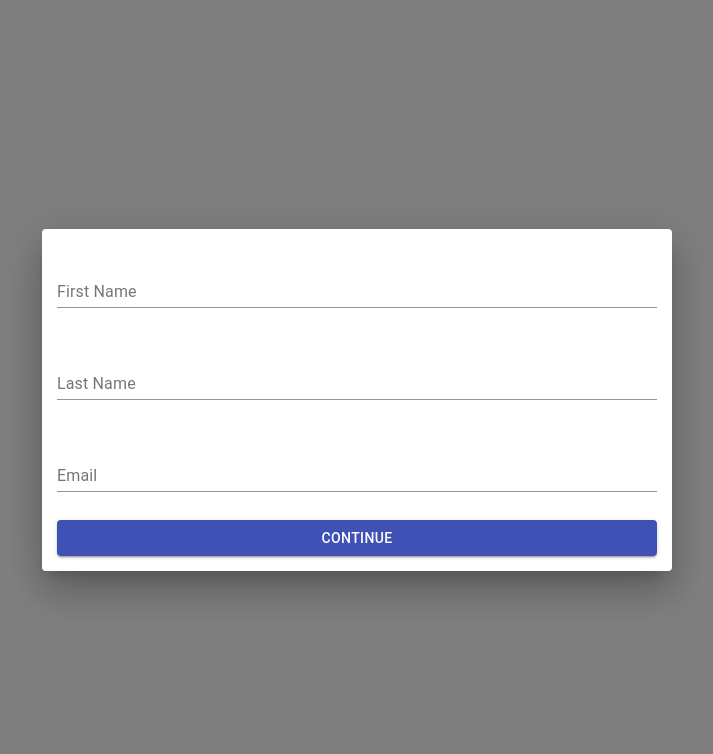
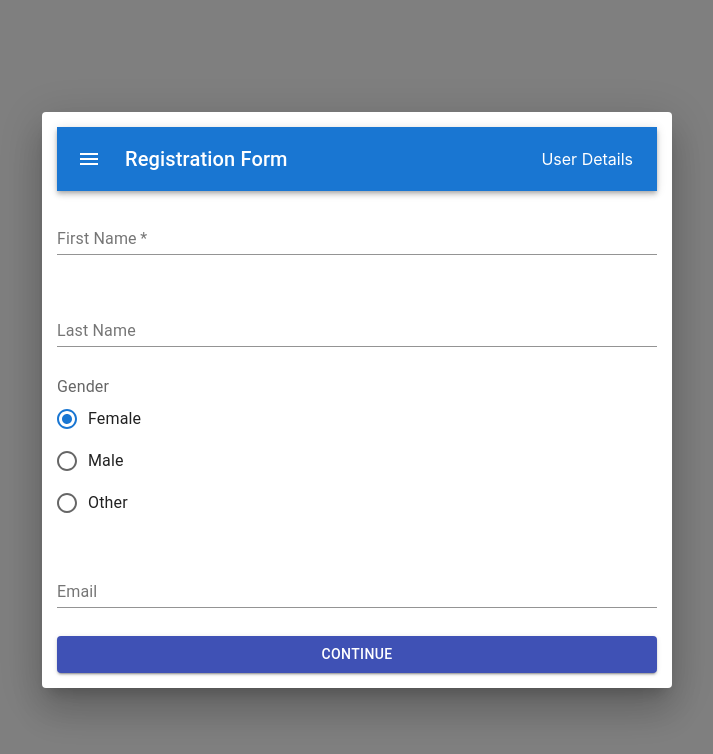
Before and after one commit to ManishBB/UserForm-React, a React (Create React App) app: page / in a window 1280 px wide. Shown: the top 754 px of the page, without its empty margins (283-996 px from the left). Built offline with nearby package versions, Linux system fonts and the light colour scheme.

Commit message:
Error prone input fields

```diff
--- a/src/components/Confirm.js
+++ b/src/components/Confirm.js
@@ -18,7 +18,7 @@ const Confirm = (props) => {
       };
 
       const {
-        values: { firstName, lastName, email, occupation, city, bio }
+        values: { firstName, lastName, gender, dateOfBirth, email, occupation, education, city, bio }
       } = props;
 
     return (
@@ -38,10 +38,19 @@ const Confirm = (props) => {
                 <ListItemText primary="Last Name" secondary={lastName} />
               </ListItem>
               <ListItem>
+                <ListItemText primary="Gender" secondary={gender} />
+              </ListItem>
+              <ListItem>
+                <ListItemText primary="Date of Birth" secondary={dateOfBirth} />
+              </ListItem>
+              <ListItem>
                 <ListItemText primary="Email" secondary={email} />
               </ListItem>
               <ListItem>
                 <ListItemText primary="Occupation" secondary={occupation} />
+              </ListItem>
+              <ListItem>
+                <ListItemText primary="Education" secondary={education} />
               </ListItem>
               <ListItem>
                 <ListItemText primary="City" secondary={city} />
--- a/src/components/FormPersonalDetails.js
+++ b/src/components/FormPersonalDetails.js
@@ -4,6 +4,15 @@ import AppBar from '@material-ui/core/AppBar';
 import { ThemeProvider as MuiThemeProvider } from '@material-ui/core/styles';
 import TextField from '@material-ui/core/TextField';
 import Button from '@material-ui/core/Button';
+import Toolbar from '@mui/material/Toolbar';
+import Typography from '@mui/material/Typography';
+import IconButton from '@mui/material/IconButton';
+import MenuIcon from '@mui/icons-material/Menu';
+import { Box } from '@mui/system';
+import Checkbox from '@mui/material/Checkbox';
+import FormGroup from '@mui/material/FormGroup';
+import FormLabel from '@mui/material/FormLabel';
+import { FormControlLabel } from '@mui/material';
 
 const FormPersonalDetails = (props) => {
 
@@ -27,7 +36,27 @@ const FormPersonalDetails = (props) => {
             fullWidth
             maxWidth='sm'
           >
-            <AppBar title="Enter Personal Details" />
+            <Box sx={{ flexGrow: 1 }}>
+                    <AppBar position="static">
+                        <Toolbar>
+                        <IconButton
+                            size="medium"
+                            edge="start"
+                            color="inherit"
+                            aria-label="menu"
+                            sx={{ mr: 2 }}
+                        >
+                            <MenuIcon />
+                        </IconButton>
+                        <Typography variant="h6" component="div" sx={{ flexGrow: 1 }}>
+                            Registration Form
+                        </Typography>
+                        <Typography variant="h8" component="div" >
+                            Personal Details
+                        </Typography>
+                        </Toolbar>
+                    </AppBar>
+                </Box>
             <TextField
               placeholder="Enter Your Occupation"
               label="Occupation"
@@ -38,6 +67,14 @@ const FormPersonalDetails = (props) => {
               fullWidth
             />
             <br />
+
+            <FormGroup>
+                  <FormLabel component="legend">Education</FormLabel>
+                            <FormControlLabel control={<Checkbox />} label="10th/SSC" />
+                            <FormControlLabel control={<Checkbox />} label="12th/HSC" />
+                            <FormControlLabel control={<Checkbox />} label="Diploma" />
+                            <FormControlLabel control={<Checkbox />} label="Graduate" />
+                    </FormGroup>
             <TextField
               placeholder="Enter Your City"
               label="City"
--- a/src/components/FormUserDetails.js
+++ b/src/components/FormUserDetails.js
@@ -1,9 +1,23 @@
-import React from 'react';
+import React, { useState } from 'react';
 import Dialog from '@material-ui/core/Dialog';
-import AppBar from '@material-ui/core/AppBar';
 import { ThemeProvider as MuiThemeProvider } from '@material-ui/core/styles';
 import TextField from '@material-ui/core/TextField';
 import Button from '@material-ui/core/Button';
+import Radio from '@mui/material/Radio';
+import RadioGroup from '@mui/material/RadioGroup';
+import FormControlLabel from '@mui/material/FormControlLabel';
+import FormControl from '@mui/material/FormControl';
+import FormLabel from '@mui/material/FormLabel';
+import AppBar from '@mui/material/AppBar';
+import Toolbar from '@mui/material/Toolbar';
+import Typography from '@mui/material/Typography';
+import IconButton from '@mui/material/IconButton';
+import MenuIcon from '@mui/icons-material/Menu';
+import { Box } from '@mui/system';
+import AdapterDateFns from '@mui/lab/AdapterDateFns';
+import LocalizationProvider from '@mui/lab/LocalizationProvider';
+import DatePicker from '@mui/lab/DatePicker';
+
 
 const FormUserDetails = (props) => {
 
@@ -11,6 +25,9 @@ const FormUserDetails = (props) => {
         e.preventDefault();
         props.nextStep();
     };
+
+    const [value, setValue] = React.useState(null);
+
 
     const { values, handleChange } = props;
 
@@ -23,7 +40,27 @@ const FormUserDetails = (props) => {
                     fullWidth
                     maxWidth='sm'
                 >
-                    <AppBar title="Enter User Details" />
+                <Box sx={{ flexGrow: 1 }}>
+                    <AppBar position="static">
+                        <Toolbar>
+                        <IconButton
+                            size="medium"
+                            edge="start"
+                            color="inherit"
+                            aria-label="menu"
+                            sx={{ mr: 2 }}
+                        >
+                            <MenuIcon />
+                        </IconButton>
+                        <Typography variant="h6" component="div" sx={{ flexGrow: 1 }}>
+                            Registration Form
+                        </Typography>
+                        <Typography variant="h8" component="div" >
+                            User Details
+                        </Typography>
+                        </Toolbar>
+                    </AppBar>
+                </Box>
                     <TextField
                     placeholder="Enter Your First Name"
                     label="First Name"
@@ -32,6 +69,7 @@ const FormUserDetails = (props) => {
                     defaultValue={values.firstName}
                     margin="normal"
                     fullWidth
+                    required
                     />
                     <br />
                     <TextField
@@ -43,6 +81,32 @@ const FormUserDetails = (props) => {
                     margin="normal"
                     fullWidth
                     />
+                    <br />
+                    <FormControl component="fieldset">
+                        <FormLabel component="legend">Gender</FormLabel>
+                        <RadioGroup
+                            aria-label="gender"
+                            defaultValue="female"
+                            name="radio-buttons-group"
+                        >
+                            <FormControlLabel value="female" control={<Radio />} label="Female" />
+                            <FormControlLabel value="male" control={<Radio />} label="Male" />
+                            <FormControlLabel value="other" control={<Radio />} label="Other" />
+                        </RadioGroup>
+                    </FormControl>
+
+                    <LocalizationProvider dateAdapter={AdapterDateFns}>
+                        <DatePicker
+                            label="Date of Birth"
+                            value={values.dateOfBirth}
+                            value={value}
+                            onChange={(newValue) => {
+                                setValue(newValue);
+                            }}
+                            renderInput={(params) => <TextField {...params} />}
+                        />
+                    </LocalizationProvider>
+
                     <br />
                     <TextField
                     placeholder="Enter Your Email"
--- a/src/components/UserForm.js
+++ b/src/components/UserForm.js
@@ -3,29 +3,37 @@ import FormUserDetails from "./FormUserDetails";
 import FormPersonalDetails from "./FormPersonalDetails";
 import Confirm from "./Confirm";
 import Success from "./Success";
+import database from "../util/firebase";
 
 
 function UserForm() {
   const [step, setStep] = useState(1);
   const [firstName, setFirstName] = useState("");
   const [lastName, setLastName] = useState("");
+  const [gender, setGender] = useState(null);
+  const [dateOfBirth, setDateOfBirth] = useState("")
   const [email, setEmail] = useState("");
   const [occupation, setOccupation] = useState("");
   const [city, setCity] = useState("");
   const [bio, setBio] = useState("");
+  const [education, setEducation] = useState(new Map());
 
-  const [details, setDetails] = useState({firstName : "", lastName : "", email : "", occupation : "", city : "", bio : ""})
+  const [details, setDetails] = useState({firstName : "", lastName : "", gender : null, dateOfBirth : "", email : "", occupation : "", education: "", city : "", bio : ""})
 
   const pageChange = () =>{
     setFirstName(details.firstName);
     setLastName(details.lastName);
+    setGender(details.gender);
+    setDateOfBirth(details.dateOfBirth);
     setEmail(details.email);
     setOccupation(details.occupation);
+    setEducation(details.education);
     setCity(details.city);
     setBio(details.bio);
   }
 
-  const values = { firstName, lastName, email, occupation, city, bio };
+  const values = { firstName, lastName, gender, dateOfBirth, email, occupation, education, city, bio };
+
   const nextStep = () => {
     setStep(step + 1);
     pageChange();
--- a/src/util/firebase.js
+++ b/src/util/firebase.js
@@ -1,6 +1,6 @@
 // Import the functions you need from the SDKs you need
-import { initializeApp } from "firebase/app";
-import { getAnalytics } from "firebase/analytics";
+
+import firebase from 'firebase';
 
 // TODO: Add SDKs for Firebase products that you want to use
 // https://firebase.google.com/docs/web/setup#available-libraries
@@ -18,5 +18,7 @@ const firebaseConfig = {
 };
 
 // Initialize Firebase
-const app = initializeApp(firebaseConfig);
-const analytics = getAnalytics(app);
+firebase.initializeApp(firebaseConfig);
+var database = firebase.database();
+
+export default database;
```
Also changed, not shown: package.json (+7 -1 lines), 1 other file (tests, documents, lock files or other folders).
